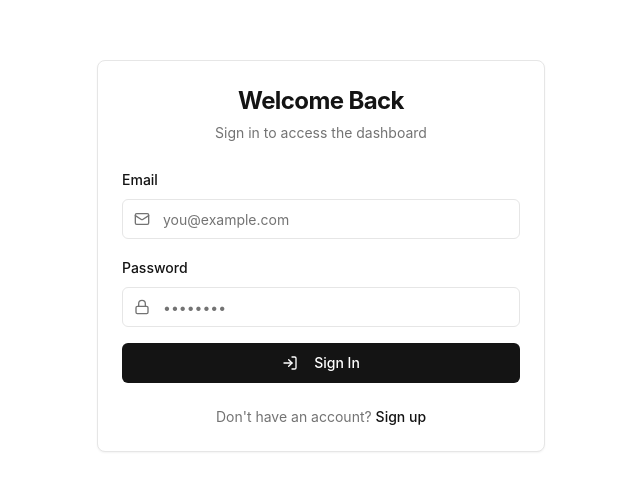
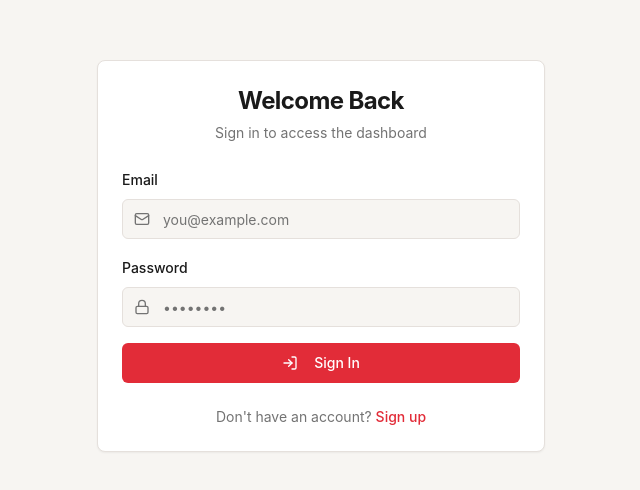
Before and after one commit to RichiCook/max-mara-aura, a React (Vite) app: page /auth in a window 1280 px wide. Shown: the part 144-634 px from the top of the page, without its empty margins (319-959 px from the left). Built offline with nearby package versions, Linux system fonts and the light colour scheme; no server answers; the database is empty; the HTML template or start-up script is replaced by a standard one.

Commit message:
Global rebrand to Louboutin

```diff
--- a/index.html
+++ b/index.html
@@ -4,8 +4,8 @@
     <meta charset="UTF-8" />
     <meta name="viewport" content="width=device-width, initial-scale=1.0" />
     <link rel="apple-touch-icon" href="/favicon.png" />
-    <title>AitemzxAura</title>
-    <meta name="description" content="Loubotin">
+    <title>Christian Louboutin × Aura</title>
+    <meta name="description" content="Christian Louboutin Digital Product Passport — Powered by Aura Blockchain Consortium">
     <meta name="author" content="Lovable" />
 
 
@@ -24,10 +24,10 @@
 
 
 
-  <meta property="og:title" content="AitemzxAura">
-  <meta name="twitter:title" content="AitemzxAura">
-  <meta property="og:description" content="Loubotin">
-  <meta name="twitter:description" content="Loubotin">
+  <meta property="og:title" content="Christian Louboutin × Aura">
+  <meta name="twitter:title" content="Christian Louboutin × Aura">
+  <meta property="og:description" content="Christian Louboutin Digital Product Passport — Powered by Aura Blockchain Consortium">
+  <meta name="twitter:description" content="Christian Louboutin Digital Product Passport — Powered by Aura Blockchain Consortium">
   <link rel="icon" type="image/png" href="/favicon.png">
 </head>
 
--- a/src/index.css
+++ b/src/index.css
@@ -2,51 +2,57 @@
 @tailwind components;
 @tailwind utilities;
 
-@import url('https://fonts.googleapis.com/css2?family=Inter:wght@300;400;500;600&display=swap');
-@import url('https://fonts.googleapis.com/css2?family=Cormorant+Garamond:wght@400;500;600&family=DM+Sans:wght@400;500;600;700&display=swap');
+@import url('https://fonts.googleapis.com/css2?family=Playfair+Display:wght@400;500;600;700&family=DM+Sans:wght@400;500;600;700&display=swap');
 
 @layer base {
   :root {
-    --background: 0 0% 100%;
-    --foreground: 0 0% 8%;
+    --background: 30 25% 96%;
+    --foreground: 0 0% 10%;
 
     --card: 0 0% 100%;
-    --card-foreground: 0 0% 8%;
+    --card-foreground: 0 0% 10%;
 
     --popover: 0 0% 100%;
-    --popover-foreground: 0 0% 8%;
+    --popover-foreground: 0 0% 10%;
 
-    --primary: 0 0% 8%;
+    --primary: 356 76% 53%;
     --primary-foreground: 0 0% 100%;
 
-    --secondary: 0 0% 96%;
-    --secondary-foreground: 0 0% 8%;
+    --secondary: 30 25% 96%;
+    --secondary-foreground: 0 0% 10%;
 
-    --muted: 0 0% 96%;
+    --muted: 30 15% 93%;
     --muted-foreground: 0 0% 45%;
 
-    --accent: 0 0% 96%;
-    --accent-foreground: 0 0% 8%;
+    --accent: 38 42% 58%;
+    --accent-foreground: 0 0% 100%;
 
     --destructive: 0 72% 51%;
     --destructive-foreground: 0 0% 100%;
 
-    --border: 0 0% 90%;
-    --input: 0 0% 90%;
-    --ring: 0 0% 8%;
+    --border: 30 15% 88%;
+    --input: 30 15% 88%;
+    --ring: 356 76% 53%;
 
     --radius: 0.5rem;
 
-    --sidebar-background: 0 0% 98%;
-    --sidebar-foreground: 0 0% 8%;
-    --sidebar-primary: 0 0% 8%;
+    --sidebar-background: 30 20% 97%;
+    --sidebar-foreground: 0 0% 10%;
+    --sidebar-primary: 356 76% 53%;
     --sidebar-primary-foreground: 0 0% 100%;
-    --sidebar-accent: 0 0% 96%;
-    --sidebar-accent-foreground: 0 0% 8%;
-    --sidebar-border: 0 0% 90%;
-    --sidebar-ring: 0 0% 8%;
+    --sidebar-accent: 30 25% 94%;
+    --sidebar-accent-foreground: 0 0% 10%;
+    --sidebar-border: 30 15% 88%;
+    --sidebar-ring: 356 76% 53%;
 
-    --font-sans: 'Inter', -apple-system, BlinkMacSystemFont, sans-serif;
+    --louboutin-red: #E12B38;
+    --louboutin-dark: #1a1a1a;
+    --louboutin-cream: #F7F3EF;
+    --aura-gold: #C4A265;
+    --aura-teal: #2dd4bf;
+
+    --font-sans: 'DM Sans', -apple-system, BlinkMacSystemFont, sans-serif;
+    --font-serif: 'Playfair Display', Georgia, serif;
   }
 
   .dark {
@@ -59,8 +65,8 @@
     --popover: 0 0% 8%;
     --popover-foreground: 0 0% 96%;
 
-    --primary: 0 0% 96%;
-    --primary-foreground: 0 0% 4%;
+    --primary: 356 76% 53%;
+    --primary-foreground: 0 0% 100%;
 
     --secondary: 0 0% 14%;
     --secondary-foreground: 0 0% 96%;
@@ -68,8 +74,8 @@
     --muted: 0 0% 14%;
     --muted-foreground: 0 0% 55%;
 
-    --accent: 0 0% 14%;
-    --accent-foreground: 0 0% 96%;
+    --accent: 38 42% 58%;
+    --accent-foreground: 0 0% 100%;
 
     --border: 0 0% 18%;
     --input: 0 0% 18%;
@@ -88,6 +94,10 @@
 }
 
 @layer utilities {
+  .font-serif {
+    font-family: var(--font-serif);
+  }
+
   .animate-in {
     animation: animateIn 0.3s ease-out forwards;
   }
--- a/tailwind.config.ts
+++ b/tailwind.config.ts
@@ -14,7 +14,8 @@ export default {
     },
     extend: {
       fontFamily: {
-        sans: ['Inter', 'sans-serif'],
+        sans: ['DM Sans', 'sans-serif'],
+        serif: ['Playfair Display', 'Georgia', 'serif'],
         mono: ['JetBrains Mono', 'monospace'],
       },
       colors: {
```
